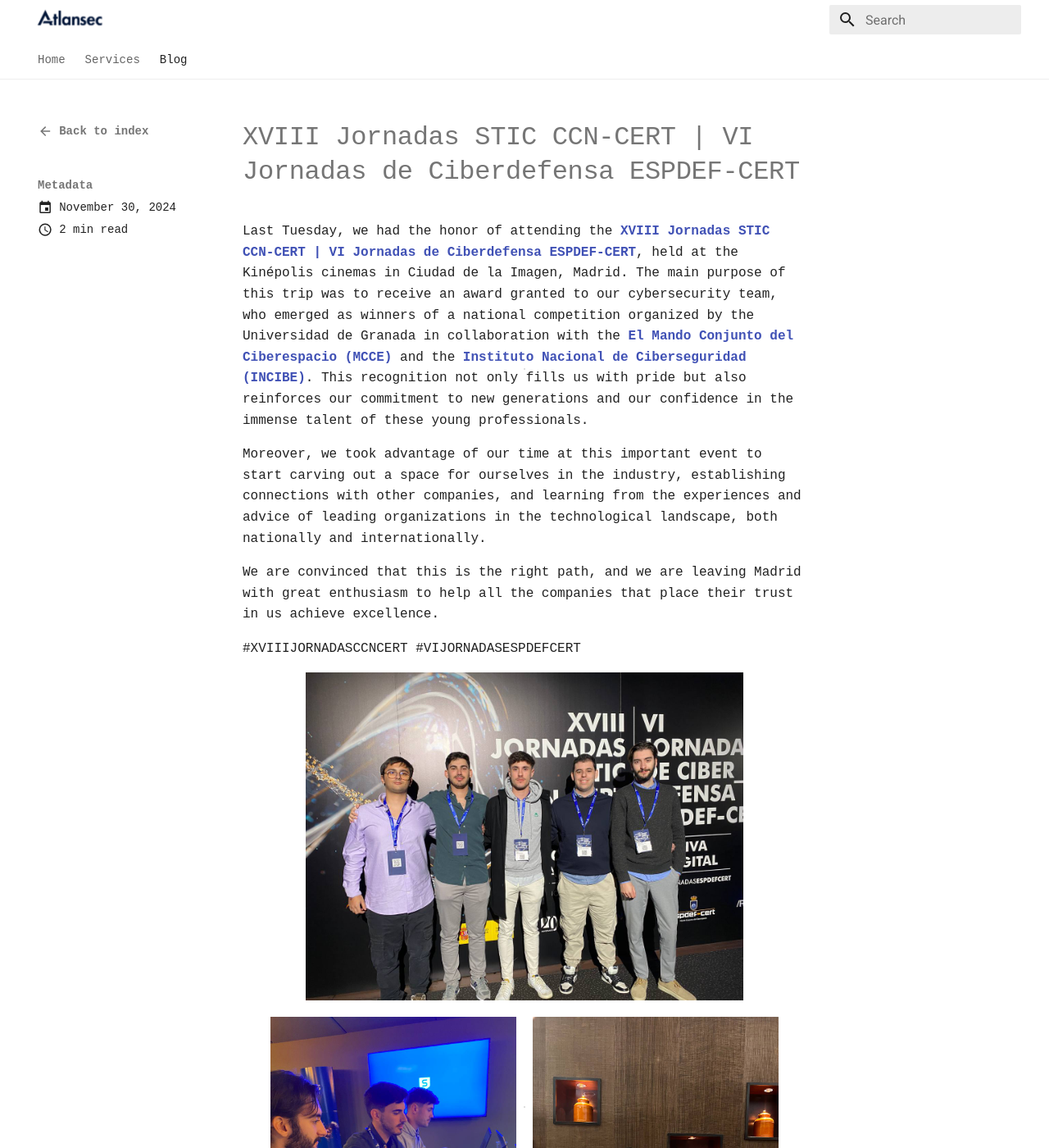
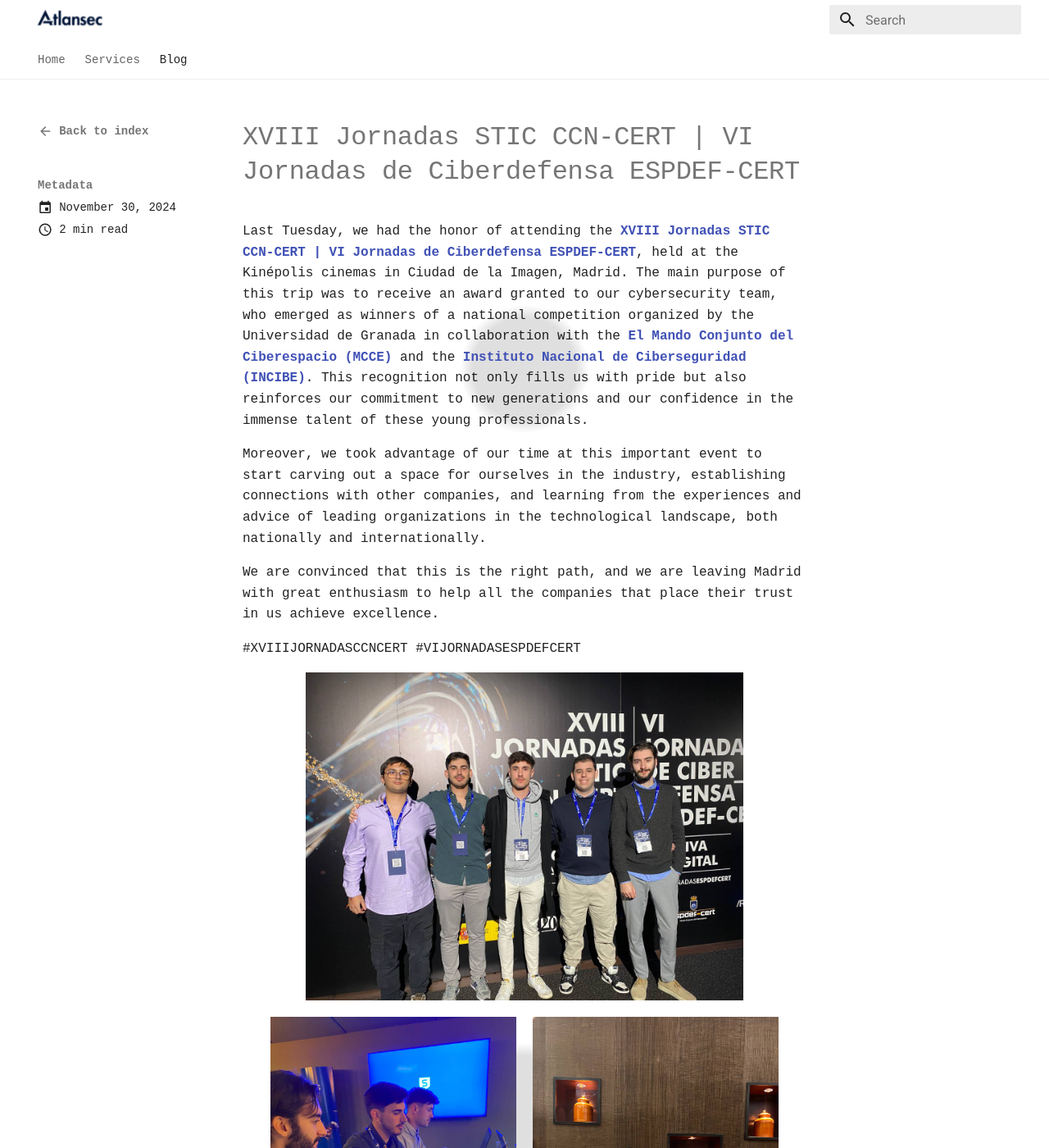
Before and after one commit to AtlanSec/Atlansec-Web, an MkDocs documentation site: the page built from docs/blog/posts/30-11-2024.md, in a window 1280 px wide and 1400 px high. Shown: the whole window at 82% size. Built offline with MkDocs 1.6.1 and Material for MkDocs 9.7.7, drawn with Linux system fonts in a browser that asks for light colours.

Commit message:
new background

```diff
--- a/docs/blog/posts/30-11-2024.md
+++ b/docs/blog/posts/30-11-2024.md
@@ -25,7 +25,7 @@
 <img src="/assets/atlansec_image.jpg" alt="Our Team in a coworking zone" style="height: 400px"/>
 </div>
 
-<div style="display: flex; flex-direction:row; justify-content: center; gap: 1rem; margin-top: 1rem">
+<div style="display: flex; flex-direction:row; justify-content: center; gap: 1rem; margin-top: 1rem;">
 <img src="/assets/Atlansec_coworking.jpg" alt="Our Team in a coworking zone" style="height: 400px"/>
 
 <img src="/assets/Atlansec_award.jpg" alt="Our Team in a coworking zone" style="height: 400px"/>
--- a/docs/stylesheets/extra.css
+++ b/docs/stylesheets/extra.css
@@ -9,9 +9,11 @@
   display: flex;
   justify-content: center;
   align-items: center;
-  background: radial-gradient(circle,
-      rgba(128, 128, 128, 0.555) 1px,
-      transparent 1px);
+  background: radial-gradient(
+    circle,
+    rgba(128, 128, 128, 0.555) 6%,
+    transparent 1%
+  );
   background-size: 15px 15px;
   background-position: center;
   background-color: #ffffff;
@@ -24,9 +26,11 @@
     display: flex;
     justify-content: center;
     align-items: center;
-    background: radial-gradient(circle,
-        rgba(128, 128, 128, 0.25) 1px,
-        transparent 1px);
+    background: radial-gradient(
+      circle,
+      rgba(128, 128, 128, 0.25) 8%,
+      transparent 10%
+    );
     background-size: 15px 15px;
     background-position: center;
     background-color: #ffffff;
```
